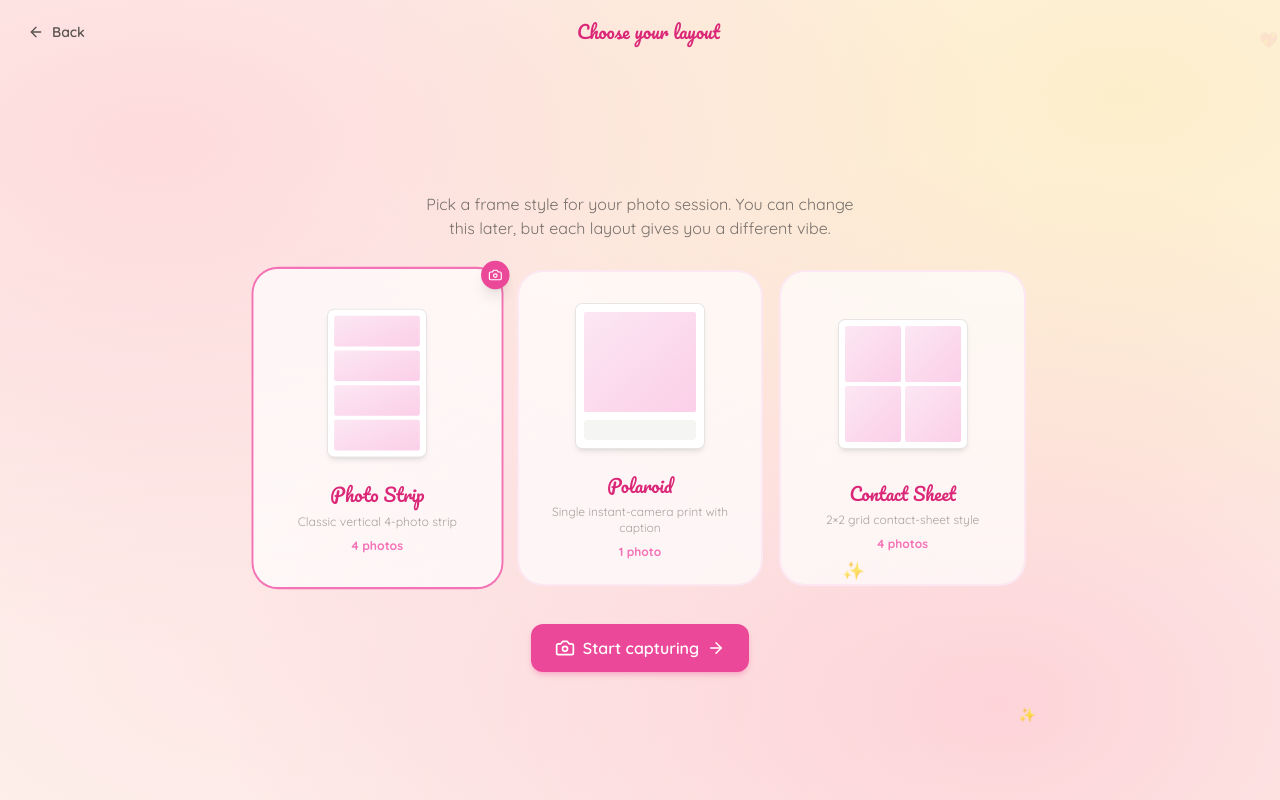
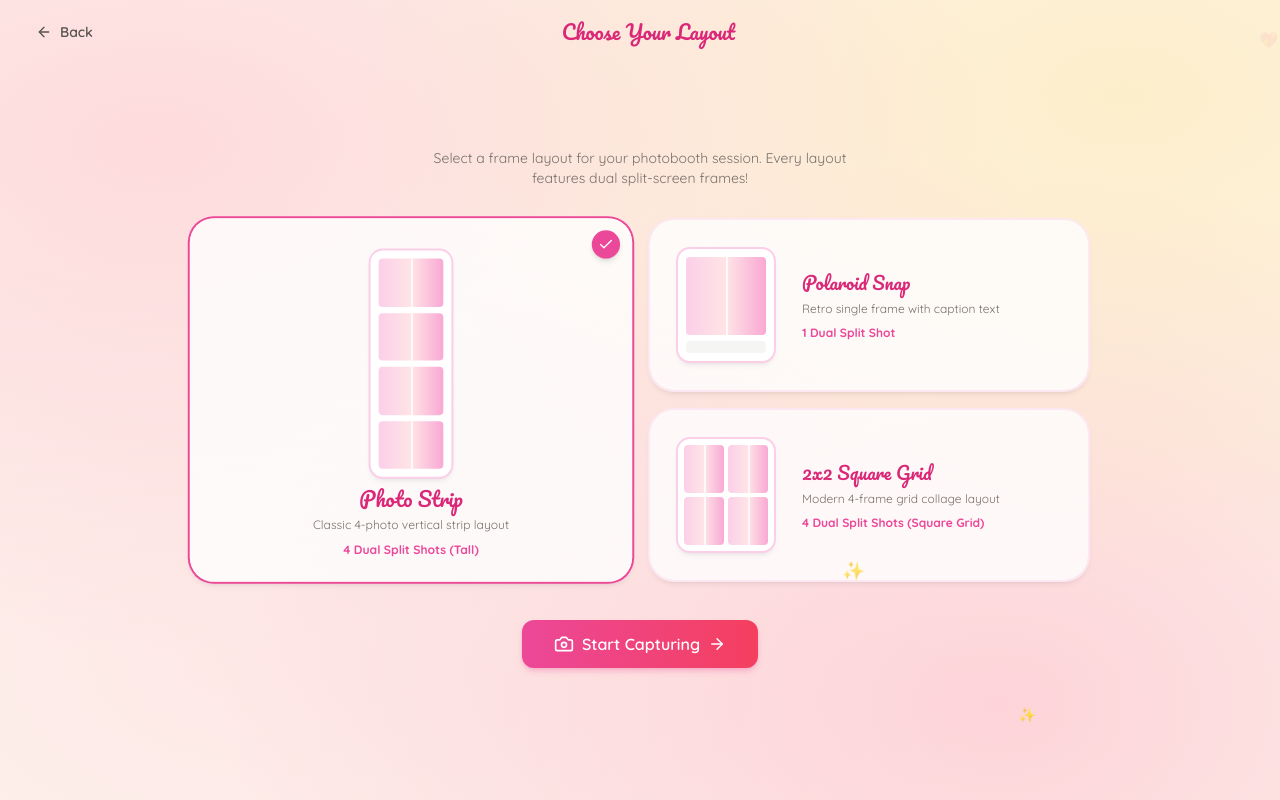
Before and after one commit to Anshhhitaaaa/PhotoBooth, a React (Vite) app: page / in a window 1280 px wide. Both pictures are taken after a click on the button "Take your photo". Built offline with nearby package versions, Linux system fonts and the light colour scheme; no server answers.

Commit message:
Arrange layout picker and album scrapbook into Bento Masonry grid matching drawing

```diff
--- a/src/components/DualDistanceBooth.tsx
+++ b/src/components/DualDistanceBooth.tsx
@@ -125,7 +125,7 @@ export function DualDistanceBooth({
     return canvas.toDataURL('image/jpeg', 0.35);
   }, [filter, adjustments, facing]);
 
-  // Capture full resolution shot for photobooth burst
+  // Capture full resolution uncompressed HD shot for photobooth burst
   const captureHighResFrame = useCallback((): string | null => {
     const video = videoRef.current;
     if (!video || !video.videoWidth) return null;
@@ -139,7 +139,7 @@ export function DualDistanceBooth({
     }
     ctx.filter = filterById(filter).css(adjustments);
     ctx.drawImage(video, 0, 0);
-    return canvas.toDataURL('image/jpeg', 0.85);
+    return canvas.toDataURL('image/png'); // Full resolution uncompressed PNG
   }, [filter, adjustments, facing]);
 
   // Lag-free live streaming: upload compressed preview frame every 1200ms
@@ -482,12 +482,39 @@ export function DualDistanceBooth({
   );
 }
 
-/** Merges Partner 1 (Left 50%) and Partner 2 (Right 50%) into a single composite frame with divider line */
+/** Draws an image onto canvas using cover crop-fill to preserve exact natural aspect ratio without squishing */
+function drawCoverImage(
+  ctx: CanvasRenderingContext2D,
+  img: HTMLImageElement,
+  x: number,
+  y: number,
+  targetW: number,
+  targetH: number,
+) {
+  const imgRatio = img.width / img.height;
+  const targetRatio = targetW / targetH;
+  let srcX = 0;
+  let srcY = 0;
+  let srcW = img.width;
+  let srcH = img.height;
+
+  if (imgRatio > targetRatio) {
+    srcW = img.height * targetRatio;
+    srcX = (img.width - srcW) / 2;
+  } else {
+    srcH = img.width / targetRatio;
+    srcY = (img.height - srcH) / 2;
+  }
+
+  ctx.drawImage(img, srcX, srcY, srcW, srcH, x, y, targetW, targetH);
+}
+
+/** Merges Partner 1 (Left 50%) and Partner 2 (Right 50%) into an uncompressed HD composite frame */
 async function createDualSplitCanvas(leftDataUrl: string, rightDataUrl: string): Promise<string> {
   return new Promise((resolve) => {
     const canvas = document.createElement('canvas');
-    canvas.width = 800;
-    canvas.height = 600;
+    canvas.width = 1280;
+    canvas.height = 800;
     const ctx = canvas.getContext('2d')!;
 
     const imgLeft = new Image();
@@ -497,20 +524,20 @@ async function createDualSplitCanvas(leftDataUrl: string, rightDataUrl: string):
     const checkDone = () => {
       loaded++;
       if (loaded === 2) {
-        // Draw Left partner (0..400)
-        ctx.drawImage(imgLeft, 0, 0, 400, 600);
-        // Draw Right partner (400..800)
-        ctx.drawImage(imgRight, 400, 0, 400, 600);
+        // Draw Left partner (0..640) with natural aspect ratio crop-fill
+        drawCoverImage(ctx, imgLeft, 0, 0, 640, 800);
+        // Draw Right partner (640..1280) with natural aspect ratio crop-fill
+        drawCoverImage(ctx, imgRight, 640, 0, 640, 800);
 
         // Draw vertical split divider line down middle
         ctx.strokeStyle = '#ffffff';
-        ctx.lineWidth = 4;
+        ctx.lineWidth = 6;
         ctx.beginPath();
-        ctx.moveTo(400, 0);
-        ctx.lineTo(400, 600);
+        ctx.moveTo(640, 0);
+        ctx.lineTo(640, 800);
         ctx.stroke();
 
-        resolve(canvas.toDataURL('image/jpeg', 0.9));
+        resolve(canvas.toDataURL('image/png'));
       }
     };
 
--- a/src/components/LayoutPicker.tsx
+++ b/src/components/LayoutPicker.tsx
@@ -2,7 +2,8 @@ import { useState } from 'react';
 import type { LayoutId } from '@/types';
 import { LAYOUTS } from '@/lib/layouts';
 import { Button } from '@/components/ui/Button';
-import { ArrowLeft, ArrowRight, Camera } from 'lucide-react';
+import { ArrowLeft, ArrowRight, Camera, Check } from 'lucide-react';
+import { clsx } from '@/lib/utils';
 
 interface Props {
   onPick: (layout: LayoutId) => void;
@@ -13,54 +14,113 @@ export function LayoutPicker({ onPick, onBack }: Props) {
   const [selected, setSelected] = useState<LayoutId>('strip');
 
   return (
-    <div className="flex min-h-screen flex-col bg-romance">
-      {/* top bar */}
-      <div className="flex items-center justify-between px-4 py-4">
+    <div className="flex min-h-screen flex-col bg-romance pb-12">
+      {/* Top Bar */}
+      <div className="flex items-center justify-between px-6 py-4">
         <Button variant="ghost" size="sm" onClick={onBack}>
           <ArrowLeft size={16} /> Back
         </Button>
-        <h1 className="font-display text-lg text-pink-600">Choose your layout</h1>
+        <h1 className="font-display text-xl text-pink-600">Choose Your Layout</h1>
         <div className="w-16" />
       </div>
 
       <div className="flex flex-1 flex-col items-center justify-center px-4">
-        <p className="mb-8 max-w-md text-center text-stone-500">
-          Pick a frame style for your photo session. You can change this later, but each layout
-          gives you a different vibe.
+        <p className="mb-8 max-w-md text-center text-sm text-stone-500">
+          Select a frame layout for your photobooth session. Every layout features dual split-screen frames!
         </p>
 
-        <div className="grid w-full max-w-3xl gap-5 sm:grid-cols-3">
-          {LAYOUTS.map((l) => (
+        {/* BENTO MASONRY GRID LAYOUT (Matching exact user drawing) */}
+        <div className="grid w-full max-w-4xl grid-cols-1 md:grid-cols-12 gap-5 items-stretch">
+          {/* LEFT COLUMN: TALL PHOTO STRIP (Spans 6 cols, full height) */}
+          <button
+            type="button"
+            onClick={() => setSelected('strip')}
+            className={clsx(
+              'group relative md:col-span-6 flex flex-col items-center justify-between rounded-3xl bg-white/80 p-6 text-center shadow-md ring-2 transition-all hover:shadow-xl',
+              selected === 'strip'
+                ? 'ring-pink-500 scale-[1.01] bg-pink-50/50'
+                : 'ring-pink-100 hover:ring-pink-300'
+            )}
+          >
+            {selected === 'strip' && (
+              <div className="absolute right-3 top-3 flex h-7 w-7 items-center justify-center rounded-full bg-pink-500 text-white shadow-md">
+                <Check size={16} />
+              </div>
+            )}
+            <div className="my-auto flex h-60 items-center justify-center py-2">
+              <LayoutPreview id="strip" />
+            </div>
+            <div>
+              <h3 className="font-display text-xl text-pink-600">Photo Strip</h3>
+              <p className="mt-1 text-xs text-stone-500">Classic 4-photo vertical strip layout</p>
+              <p className="mt-2 text-xs font-bold text-pink-500">4 Dual Split Shots (Tall)</p>
+            </div>
+          </button>
+
+          {/* RIGHT COLUMN: STACKED POLAROID & 2x2 GRID (Spans 6 cols) */}
+          <div className="md:col-span-6 flex flex-col gap-5 justify-between">
+            {/* Top Right: Polaroid */}
             <button
-              key={l.id}
-              onClick={() => setSelected(l.id)}
-              className={
-                'group relative rounded-3xl bg-white/70 p-6 text-center shadow-sm ring-2 transition-all hover:shadow-lg ' +
-                (selected === l.id
-                  ? 'ring-pink-400 scale-[1.02]'
-                  : 'ring-pink-100 hover:ring-pink-200')
-              }
+              type="button"
+              onClick={() => setSelected('polaroid')}
+              className={clsx(
+                'group relative flex-1 flex items-center gap-5 rounded-3xl bg-white/80 p-5 text-left shadow-md ring-2 transition-all hover:shadow-xl',
+                selected === 'polaroid'
+                  ? 'ring-pink-500 scale-[1.01] bg-pink-50/50'
+                  : 'ring-pink-100 hover:ring-pink-300'
+              )}
             >
-              <div className="mb-4 flex h-40 items-center justify-center">
-                <LayoutPreview id={l.id} />
-              </div>
-              <h3 className="font-display text-lg text-pink-600">{l.label}</h3>
-              <p className="mt-1 text-xs text-stone-400">{l.description}</p>
-              <p className="mt-2 text-xs font-bold text-pink-400">
-                {l.slots} photo{l.slots > 1 ? 's' : ''}
-              </p>
-              {selected === l.id && (
-                <div className="absolute -right-2 -top-2 flex h-7 w-7 items-center justify-center rounded-full bg-pink-500 text-white shadow-lg">
-                  <Camera size={14} />
+              {selected === 'polaroid' && (
+                <div className="absolute right-3 top-3 flex h-6 w-6 items-center justify-center rounded-full bg-pink-500 text-white shadow-md">
+                  <Check size={14} />
                 </div>
               )}
+              <div className="flex h-32 w-28 shrink-0 items-center justify-center">
+                <LayoutPreview id="polaroid" />
+              </div>
+              <div>
+                <h3 className="font-display text-lg text-pink-600">Polaroid Snap</h3>
+                <p className="mt-1 text-xs text-stone-500">Retro single frame with caption text</p>
+                <p className="mt-2 text-xs font-bold text-pink-500">1 Dual Split Shot</p>
+              </div>
             </button>
-          ))}
+
+            {/* Bottom Right: 2x2 Grid */}
+            <button
+              type="button"
+              onClick={() => setSelected('grid')}
+              className={clsx(
+                'group relative flex-1 flex items-center gap-5 rounded-3xl bg-white/80 p-5 text-left shadow-md ring-2 transition-all hover:shadow-xl',
+                selected === 'grid'
+                  ? 'ring-pink-500 scale-[1.01] bg-pink-50/50'
+                  : 'ring-pink-100 hover:ring-pink-300'
+              )}
+            >
+              {selected === 'grid' && (
+                <div className="absolute right-3 top-3 flex h-6 w-6 items-center justify-center rounded-full bg-pink-500 text-white shadow-md">
+                  <Check size={14} />
+                </div>
+              )}
+              <div className="flex h-32 w-28 shrink-0 items-center justify-center">
+                <LayoutPreview id="grid" />
+              </div>
+              <div>
+                <h3 className="font-display text-lg text-pink-600">2x2 Square Grid</h3>
+                <p className="mt-1 text-xs text-stone-500">Modern 4-frame grid collage layout</p>
+                <p className="mt-2 text-xs font-bold text-pink-500">4 Dual Split Shots (Square Grid)</p>
+              </div>
+            </button>
+          </div>
         </div>
 
+        {/* Action Button */}
         <div className="mt-10">
-          <Button size="lg" onClick={() => onPick(selected)} className="text-base">
-            <Camera size={20} /> Start capturing <ArrowRight size={18} />
+          <Button
+            size="lg"
+            onClick={() => onPick(selected)}
+            className="bg-gradient-to-r from-pink-500 to-rose-500 hover:from-pink-600 hover:to-rose-600 text-white shadow-lg text-base px-8 py-3"
+          >
+            <Camera size={20} /> Start Capturing <ArrowRight size={18} />
           </Button>
         </div>
       </div>
@@ -71,25 +131,31 @@ export function LayoutPicker({ onPick, onBack }: Props) {
 function LayoutPreview({ id }: { id: LayoutId }) {
   if (id === 'strip') {
     return (
-      <div className="flex h-36 w-24 flex-col gap-1 rounded-md bg-white p-1.5 shadow-md ring-1 ring-stone-200">
+      <div className="flex h-56 w-20 flex-col gap-1.5 rounded-xl bg-white p-2 shadow-md ring-2 ring-pink-200">
         {[0, 1, 2, 3].map((i) => (
-          <div key={i} className="flex-1 rounded-sm bg-gradient-to-br from-pink-100 to-pink-200" />
+          <div key={i} className="flex-1 rounded bg-gradient-to-r from-pink-200 via-rose-100 to-pink-300 relative overflow-hidden">
+            <div className="absolute inset-y-0 left-1/2 w-0.5 bg-white/80" />
+          </div>
         ))}
       </div>
     );
   }
   if (id === 'polaroid') {
     return (
-      <div className="flex h-36 w-32 flex-col rounded-md bg-white p-2 shadow-md ring-1 ring-stone-200">
-        <div className="flex-1 rounded-sm bg-gradient-to-br from-pink-100 to-pink-200" />
-        <div className="mt-2 h-5 rounded bg-stone-100" />
+      <div className="flex h-28 w-24 flex-col rounded-xl bg-white p-2 shadow-md ring-2 ring-pink-200">
+        <div className="flex-1 rounded bg-gradient-to-r from-pink-200 via-rose-100 to-pink-300 relative overflow-hidden">
+          <div className="absolute inset-y-0 left-1/2 w-0.5 bg-white/80" />
+        </div>
+        <div className="mt-1.5 h-3 rounded bg-stone-100" />
       </div>
     );
   }
   return (
-    <div className="grid h-32 w-32 grid-cols-2 gap-1 rounded-md bg-white p-1.5 shadow-md ring-1 ring-stone-200">
+    <div className="grid h-28 w-24 grid-cols-2 gap-1 rounded-xl bg-white p-1.5 shadow-md ring-2 ring-pink-200">
       {[0, 1, 2, 3].map((i) => (
-        <div key={i} className="rounded-sm bg-gradient-to-br from-pink-100 to-pink-200" />
+        <div key={i} className="rounded bg-gradient-to-r from-pink-200 via-rose-100 to-pink-300 relative overflow-hidden">
+          <div className="absolute inset-y-0 left-1/2 w-0.5 bg-white/80" />
+        </div>
       ))}
     </div>
   );
```
Also changed, not shown: src/components/AlbumView.tsx (+25 -18 lines).
